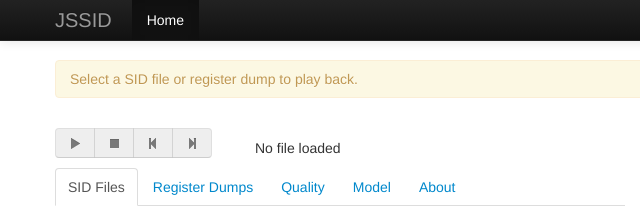
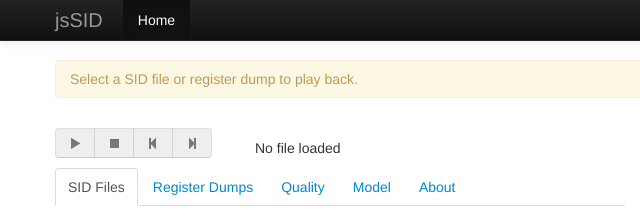
Before and after one commit to jhohertz/jsSID, a plain HTML site: page index.html in a window 1280 px wide. Shown: the top 223 px of the page, 0-640 px from the left. Drawn offline with nearby package versions, Linux system fonts and the light colour scheme.

Commit message:
small text tweaks

```diff
--- a/index.html
+++ b/index.html
@@ -1,7 +1,7 @@
 <!DOCTYPE html>
 <html>
   <head>
-    <title>JSSID ui redo</title>
+    <title>JSSID demo</title>
     <meta name="viewport" content="width=device-width, initial-scale=1.0">
     <!-- Bootstrap -->
     <link href="css/bootstrap.min.css" rel="stylesheet" media="screen">
@@ -25,7 +25,7 @@
             <span class="icon-bar"></span>
             <span class="icon-bar"></span>
           </button>
-          <a class="brand" href="#">JSSID</a>
+          <a class="brand" href="#">jsSID</a>
           <div class="nav-collapse collapse">
             <ul class="nav">
               <li class="active"><a href="#">Home</a></li>
```
Also changed, not shown: README.md.
